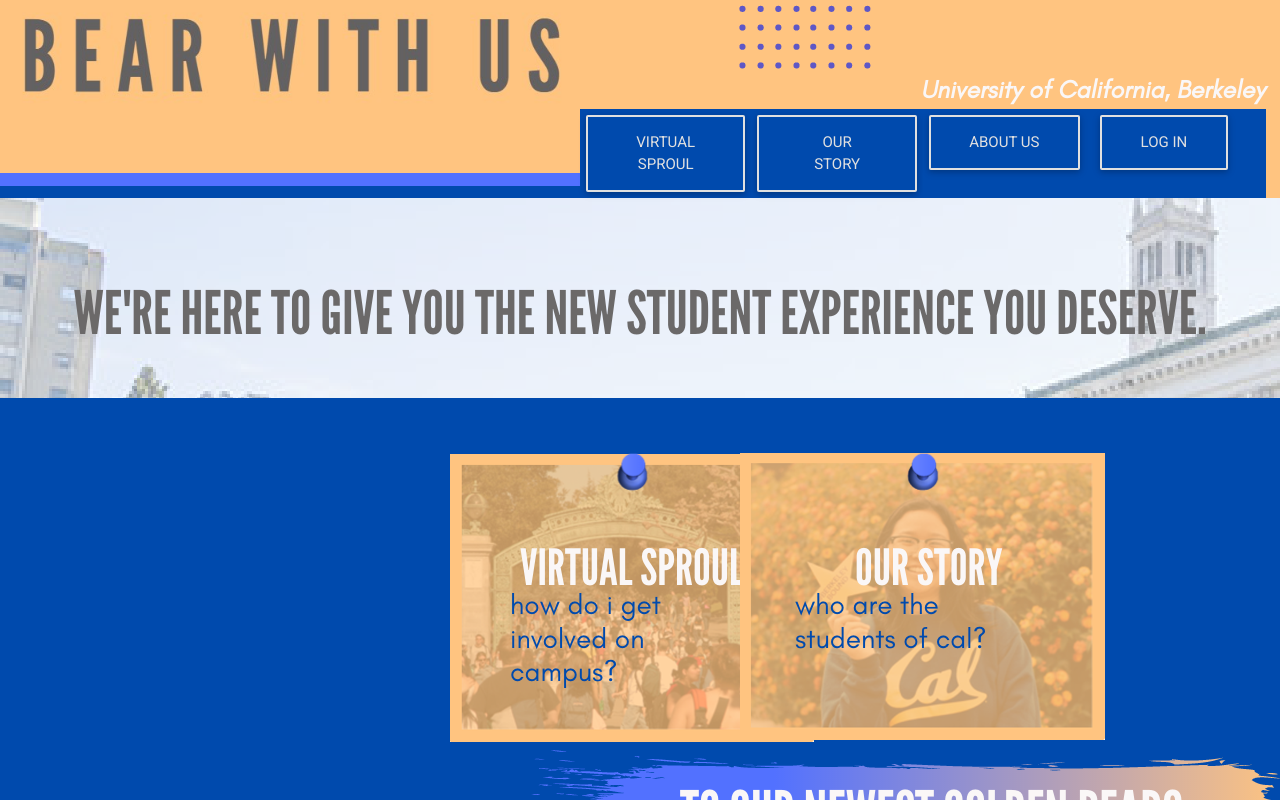
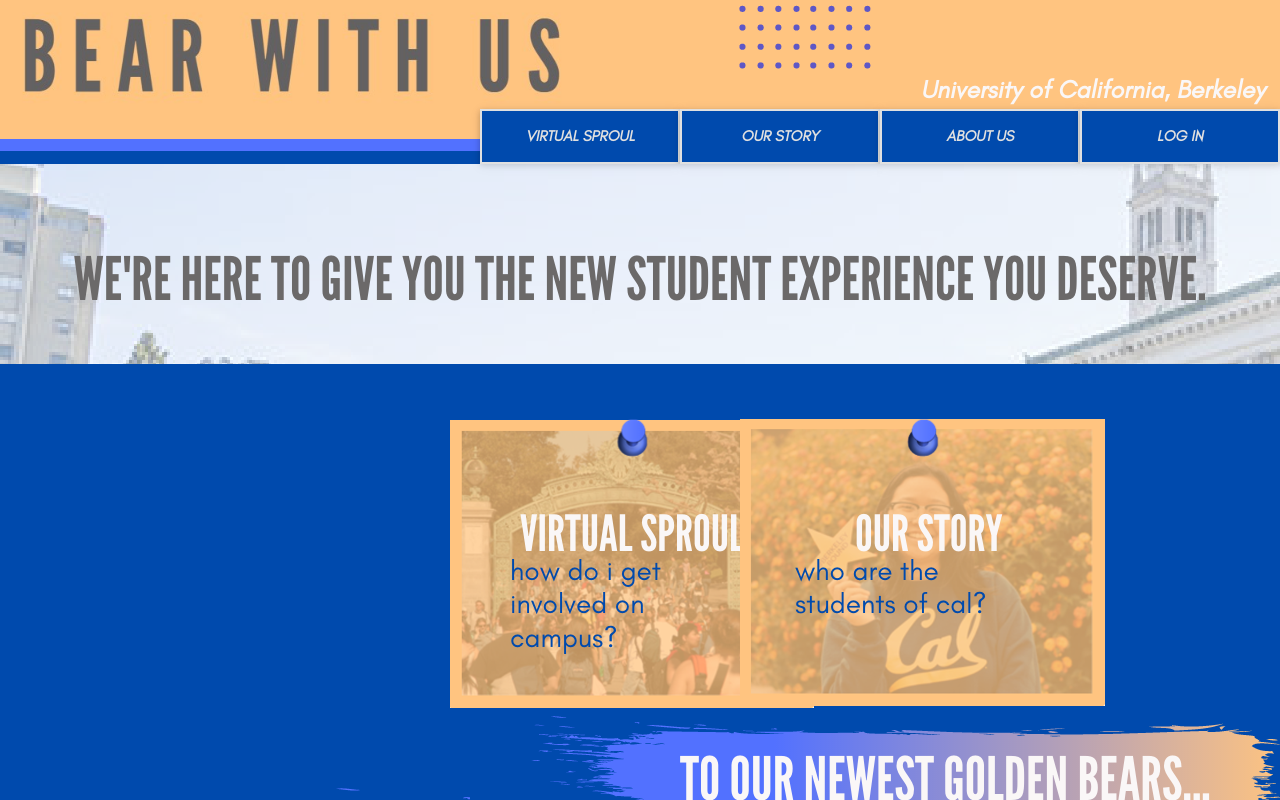
Before and after one commit to hsabraham28/bear-homepage-v2, a React (Create React App) app: page /#/ in a window 1280 px wide. Shown: the top 800 px of the page. Built offline with nearby package versions, Linux system fonts and the light colour scheme.

Commit message:
Edits and modal

```diff
--- a/src/components/Header/header.scss
+++ b/src/components/Header/header.scss
@@ -25,6 +25,75 @@
 }
 
 /**** BOTTOM ****/
+
+
+.btn-group{
+
+
+$colors: (
+  primary: #004aad,
+  light: #faf7f7
+);
+
+
+@function text-color($color) {
+  @if (lightness($color) > 50) {
+    @return #000; // Lighter backgorund, return dark color
+  } @else {
+    @return #fff; // Darker background, return light color
+  }
+}
+
+
+@mixin custom-bootstrap-btns {
+
+  @each $className in $colors {
+    .btn-#{nth($className, 1)} {
+      $buttonColor: nth($className, 2);
+      background: $buttonColor;
+      color: text-color($buttonColor);
+      border-color: #6172f2;
+      font-family: GlacialIndifferenceItalic;
+      font-weight: bold;
+      &:hover {
+        background: lighten($buttonColor, 10%);
+        color: text-color(lighten($buttonColor, 10%));
+        border-color: $buttonColor;
+
+      }
+    }
+  }
+
+  .btn {
+    &-lg {
+      width: 200px;
+    }
+    &-sm {
+
+    }
+    &-link {
+
+    }
+  }
+}
+
+
+@include custom-bootstrap-btns;
+
+//Layout for Pen
+body {
+  background: #222;
+}
+button {
+margin-right: 0px;
+margin-left: 0px;
+margin-top: 0px;
+margin-bottom: 0px;
+ border-radius: 0;
+  cursor: pointer;
+}
+}
+
 .navMain {
     /* background-color: black; */
     display: flex;
@@ -39,26 +108,27 @@
     flex-grow: 1;
 }
 
-.navibarGroup {
-    display: flex;
-}
+//.navibarGroup {
+ //   display: flex;
+//}
 
-.navibarGroup a {
-    flex: 1;
-    margin: 0;
-    padding: 0;
-    flex-grow: 1;
-}
+//.navibarGroup a {
+  //  flex: 1;
+    //margin: 0;
+    //padding: 0;
+    //flex-grow: 1;
+//}
 
-.navibar {
-    width: 700px;
-}
+//.navibar {
+    //width: 700px;
+//}
 
 .navibar * {
     border-radius: 0px;
     background-color: #004AAD;
-    border-color: #5271FF;
+    border-color: #6172f2;
     border-bottom: 0;
+
 }
 
 /** Lines **/
--- a/src/components/VirtualSproul/VirtualSproul.js
+++ b/src/components/VirtualSproul/VirtualSproul.js
@@ -183,15 +183,17 @@
         <div className="big-flex">
           <div className='vs--sidebar'>
             <div className="welcome-message">
+            <Search parentUpdateCB = {this.updateSearchKey} />
               <h1>Welcome to Virtual Sproul</h1>
               <h3>Start looking for the student orgs you're interested in!</h3>
             </div>
-            <Search parentUpdateCB = {this.updateSearchKey} />
+
             <Filter filterParentUpdate = {this.updateTagState} />
+            <Sort />
           </div>
 
           <div className="vs--main">
-            <Sort />
+
             <ClubComponent clubArray={mappedClubs} />
           </div>
         </div>
--- a/src/components/VirtualSproul/layout.scss
+++ b/src/components/VirtualSproul/layout.scss
@@ -63,15 +63,20 @@
 }
 
 /** Search.js **/
+
+
 .searchSpace * {
     padding: 0em;
     margin: 0em;
+
+
 }
 
 .searchSpace {
     display: flex;
     justify-content: center;
     align-items: center;
+    padding-bottom: 4em;
 }
 
 /** Styling **/
@@ -84,8 +89,9 @@
 }
 
 .vs--sidebar>*:first-child {
-    border-bottom: 1px rgba(0, 0, 0, 0.2) solid;
+    // border-bottom: 1px rgba(0, 0, 0, 0.2) solid;
     padding-top: 0em;
+    padding-bottom: 3em;
 }
 
 /** Header.js **/
--- a/src/components/VirtualSproul/resultComponent/Result.js
+++ b/src/components/VirtualSproul/resultComponent/Result.js
@@ -15,6 +15,7 @@
 
           <MDBCol md='2'>
             <ClubCard />
+
           </MDBCol>
 
           <MDBCol md='2'>
--- a/src/components/VirtualSproul/resultComponent/clubCardComponent/clubCard.js
+++ b/src/components/VirtualSproul/resultComponent/clubCardComponent/clubCard.js
@@ -15,7 +15,7 @@
       <div className="clubLayout">
 
 
-        <MDBCard wide cascade>
+        <MDBCard wide cascade data-toggle="modal" data-target="#exampleModalLong">
           <MDBView cascade>
             <MDBCardImage
               hover
@@ -25,6 +25,8 @@
               alt='Card cap'
             />
           </MDBView>
+
+
 
           <MDBCardBody cascade className='text-center'>
             <MDBCardTitle className='card-title'>
@@ -40,9 +42,65 @@
 
             </MDBCol>
           </MDBCardBody>
+
         </MDBCard>
 
+      <div className="modal fade" id="exampleModalLong" tabindex="-1" role="dialog" aria-labelledby="exampleModalLongTitle" aria-hidden="true">
+  <div className="modal-dialog" role="document">
+    <div className="modal-content">
+      <div className="modal-header">
 
+
+        <h5 className="modal-title" id="exampleModalLongTitle">Name of Student Organization</h5>
+
+        <button type="button" className="close" data-dismiss="modal" aria-label="Close">
+          <span aria-hidden="true">&times;</span>
+        </button>
+      </div>
+
+
+      <div className="modal-body">
+
+
+        <div className="container-fluid">
+        <div className="row">
+      <div className="col-md-3">Email: </div>
+      <div className="col-md-9 ml-auto">Email goes here</div>
+    </div>
+    <div className="row">
+      <div className="col-md-3">Size: </div>
+      <div className="col-md-9 ml-auto">Size goes here</div>
+    </div>
+    <div className="row">
+      <div className="col-md-3">What is the student organization about? </div>
+      <div className="col-md-9 ml-auto">Description goes here</div>
+    </div>
+    <div className="row">
+      <div className="col-md-3">What is it like to be a part of the student organization? </div>
+      <div className="col-md-9 ml-auto">Answer goes here</div>
+    </div>
+    <div className="row">
+      <div className="col-md-3">Tags </div>
+      <div className="col-md-9 ml-auto">Tags go here</div>
+    </div>
+    <div className="row">
+      <div className="col-md-3">Social Media: </div>
+      <div className="col-md-9 ml-auto">Social Media goes here</div>
+    </div>
+    <div className="row">
+      <div className="col-md-3">Youtube Link: </div>
+      <div className="col-md-9 ml-auto">YT Link goes here</div>
+    </div>
+
+
+  </div>
+
+
+      </div>
+
+    </div>
+  </div>
+</div>
 
   </div>
   );
--- a/src/components/VirtualSproul/searchComponent/Search.js
+++ b/src/components/VirtualSproul/searchComponent/Search.js
@@ -88,9 +88,9 @@
         <div className="searchbar">
           <MDBCol>
             <MDBFormInline className="md-form myform">
-              <input className="form-control form-control-lg ml-5 w-75" onChange={this.changeSearchElementName} name="searchElementName" type="text" placeholder="Search for Club Names" aria-label="Search" />
+              <input className="form-control form-control-lg" onChange={this.changeSearchElementName} name="searchElementName" type="text" placeholder="Search for Club Names" aria-label="Search" />
               <div className="sicon">
-                <button onClick={this.callsAppCallBack} type="button" className="btn-light btn-xs"><MDBIcon icon="search" /></button>
+                <button onClick={this.callsAppCallBack} type="button" className="btn btn-xs"><MDBIcon icon="search" /></button>
               </div>
             </MDBFormInline>
           </MDBCol>
--- a/src/components/VirtualSproul/style.scss
+++ b/src/components/VirtualSproul/style.scss
@@ -54,6 +54,7 @@
 }
 
 .searchLabel {
+margin-left: -10px;
 padding-left: 60px;
 padding-top: 30px;
 float: left;
@@ -73,9 +74,17 @@
 	float: left;
 }
 
-// .sicon {
+ .sicon {
 
-// }
+	.btn {
+	margin-left: 15px;
+	padding: 5px;
+	color: white;
+	background-color: #004AAD;
+
+
+	}
+ }
 
 .filter-section {
 	color: #004687;
@@ -111,3 +120,23 @@
 	}
 
 }
+
+.modal-dialog,
+.modal-content {
+    /* 80% of window height */
+    height: 70%;
+
+}
+
+.modal-body {
+
+    overflow-y: auto;
+
+    .row {
+    padding-bottom: 20px;
+    }
+
+    .col-md-6, .col-md-4, .col-md-8, .col-md-3, .col-md-9 {
+    text-align: left;
+    }
+}
```
Also changed, not shown: src/Assets/css/default.min.css, src/Assets/css/shared.min.css (added), 1 other file (tests, documents, lock files or other folders).
